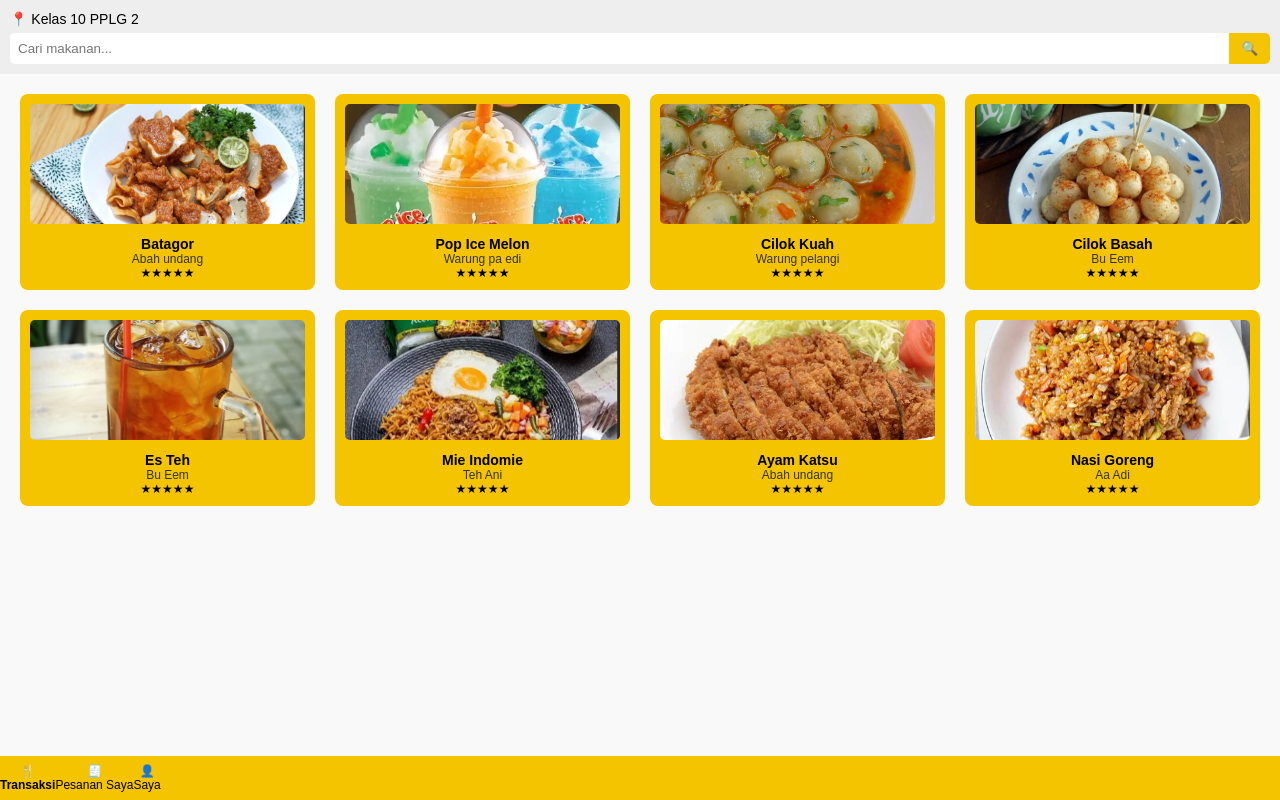
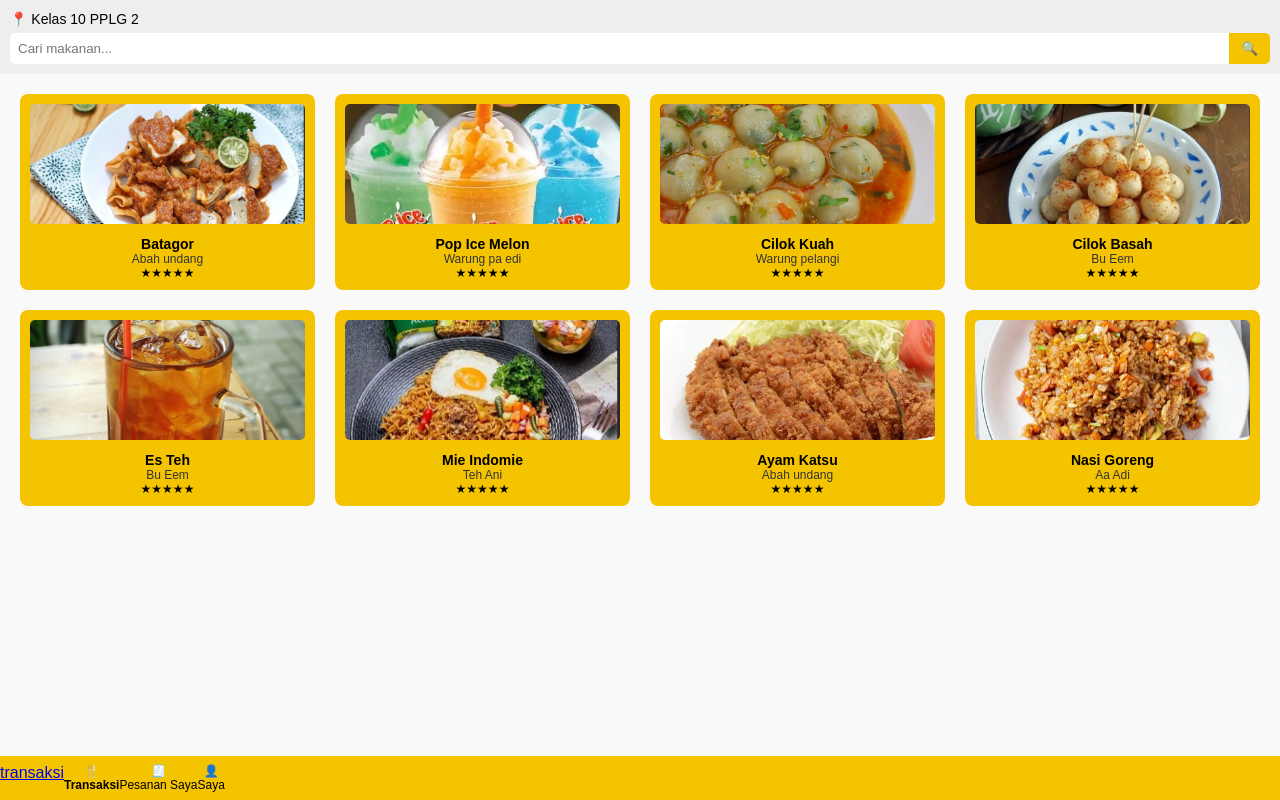
Before and after one commit to Anandaathaullah/nijann_food2, a plain HTML site: page homepage.html in a window 1280 px wide. Drawn offline with Linux system fonts and the light colour scheme.

Commit message:
Add link to transaction page in bottom navigation
Updated bottom navigation to include a link to the transaction page.

```diff
--- a/homepage.html
+++ b/homepage.html
@@ -79,6 +79,7 @@
 
 <!-- Bottom Navigation -->
 <div class="bottom-nav">
+    <a href="transaction.html">transaksi</a>
     <div class="active">🍴<br>Transaksi </div>
     <div>🧾<br>Pesanan Saya</div>
     <div>👤<br>Saya</div>
```
